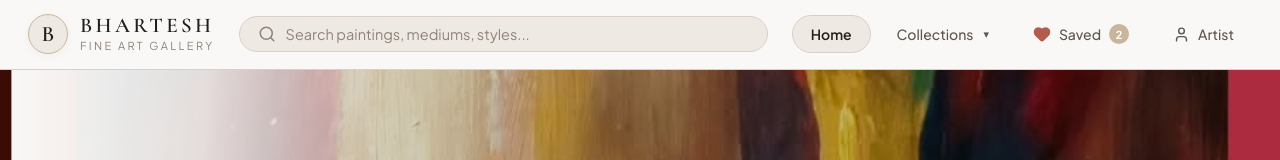
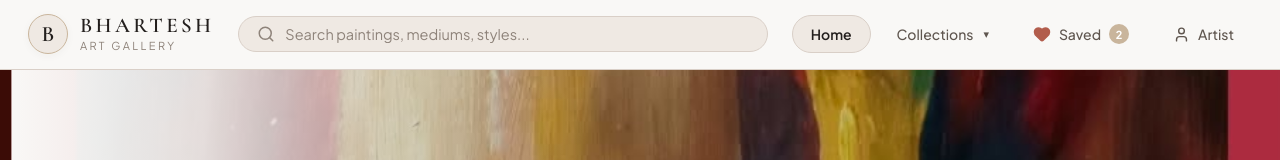
Before and after one commit to DarshanT49/artist-portfolio, a React (Vite) app: page / in a window 1280 px wide. Shown: the top 160 px of the page. Built offline with nearby package versions, Linux system fonts and the light colour scheme.

Commit message:
change some small spelling

```diff
--- a/src/components/layout/Footer.jsx
+++ b/src/components/layout/Footer.jsx
@@ -30,7 +30,7 @@ export default function Footer() {
 
             <h3 className="footer-brand-title">BHARTESH</h3>
             <p className="footer-brand-desc">
-              Personal Fine Art & Painting Portfolio. A celebration of natural earth pigments,
+              Personal Art & Painting Portfolio. A celebration of natural earth pigments,
               textural oil glazes, and minimalist serenity.
             </p>
 
--- a/src/components/layout/Navbar.jsx
+++ b/src/components/layout/Navbar.jsx
@@ -55,7 +55,7 @@ export default function Navbar() {
           </div>
           <div className="brand-text">
             <span className="brand-name">BHARTESH</span>
-            <span className="brand-tagline">Fine Art Gallery</span>
+            <span className="brand-tagline">Art Gallery</span>
           </div>
         </div>
 
```
Also changed, not shown: index.html (+1 -1 lines).
